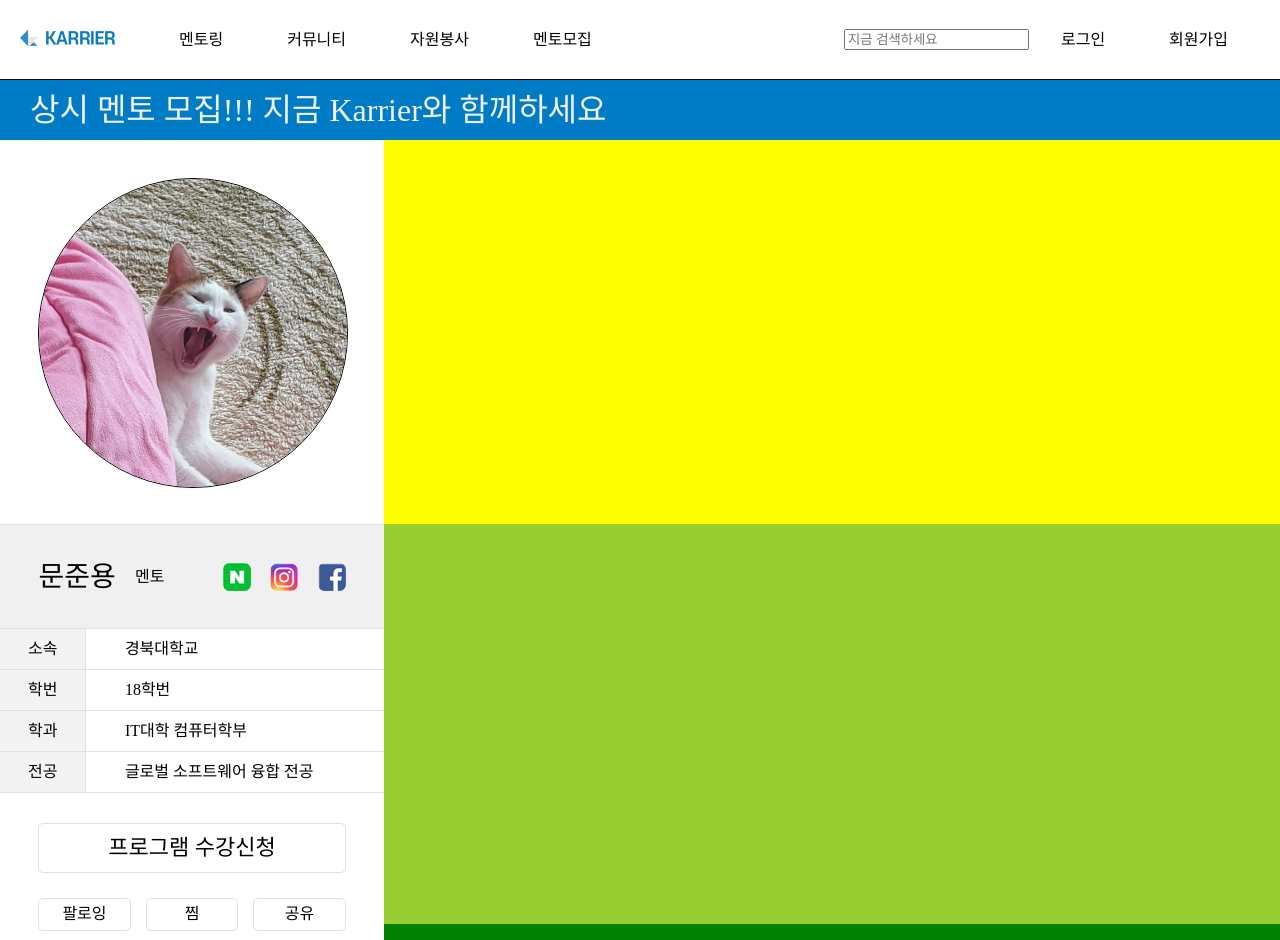
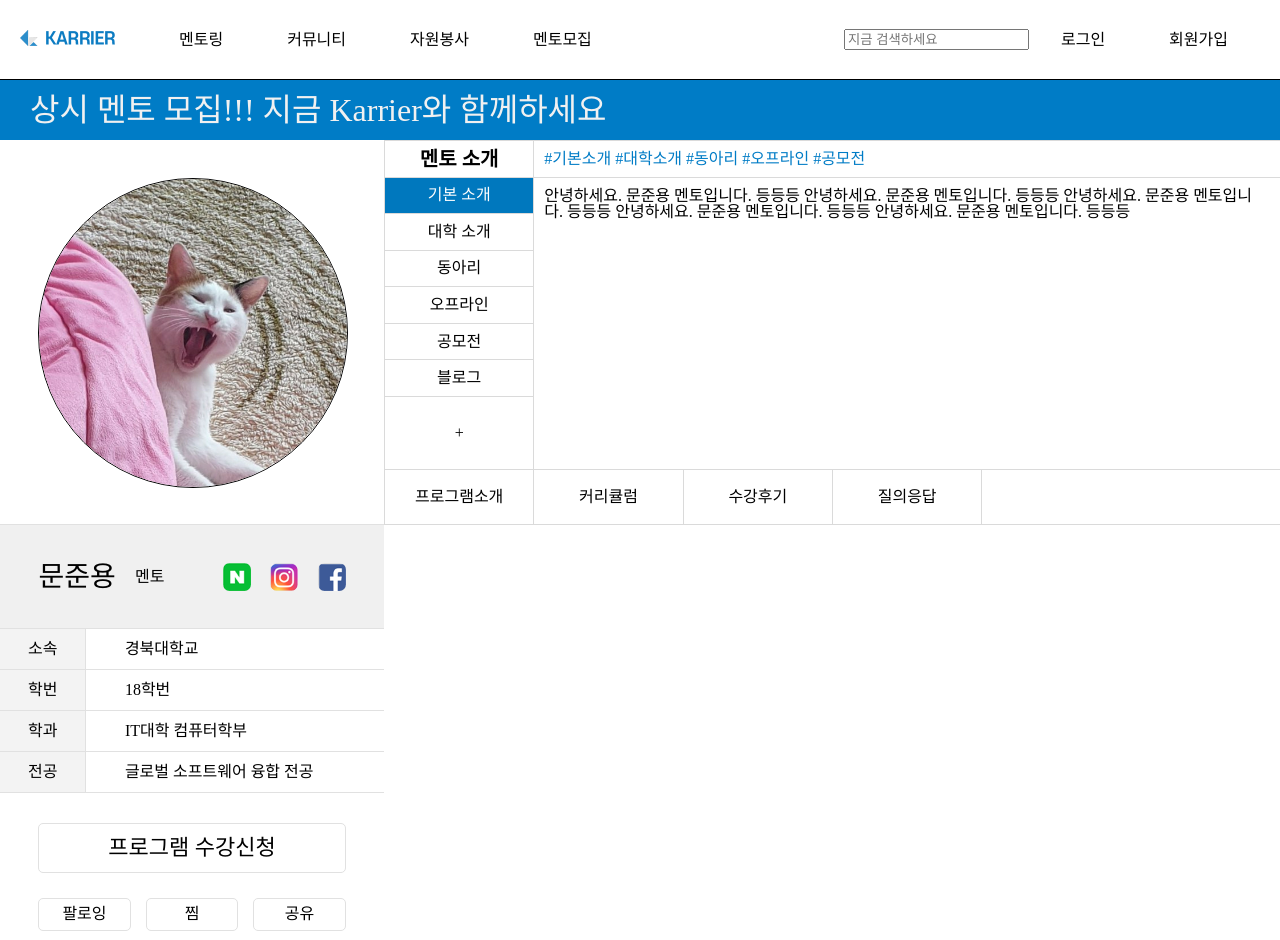
Before and after one commit to Karrier-Team/Karrier-Front, a React (Create React App) app: page /mentor/1 in a window 1280 px wide. Built offline with nearby package versions, Linux system fonts and the light colour scheme.

Commit message:
feat: add upper right side layout of mentor page - 1 (components: UpperMainGrid)

```diff
--- /dev/null
+++ b/src/components/Mentor/UpperMainGrid/index.jsx
@@ -0,0 +1,121 @@
+import React, { useState, useEffect, memo, useCallback } from "react";
+import styled from "styled-components";
+
+const Wrapper = styled.div`
+  width: 100%;
+  height: 100%;
+
+  display: grid;
+  grid-template-columns: repeat(6, 1fr);
+  grid-template-rows: repeat(9, 1fr) 1.5fr;
+  grid-auto-flow: column;
+
+  padding-top: 1px;
+  padding-left: 1px;
+
+  div {
+    border: 1px solid #dadada;
+    margin-top: -1px;
+    margin-left: -1px;
+  }
+
+  .left {
+    display: flex;
+    justify-content: center;
+    align-items: center;
+    grid-row: auto / span 1;
+
+    :first-child {
+      font-size: 20px;
+      font-weight: bold;
+    }
+
+    ~ .left:hover {
+      background-color: #0078be;
+      color: white;
+    }
+  }
+
+  .activatedLeft {
+    background-color: #0078be;
+    color: white;
+  }
+
+  .onemore {
+    grid-row: auto / span 2;
+  }
+
+  .sub-content {
+    grid-column: 2 / -1;
+    grid-row: 1 / 2;
+
+    display: flex;
+    justify-content: flex-start;
+    align-items: center;
+    padding-left: 10px;
+    color: #007cc6;
+  }
+
+  .main-content {
+    padding: 10px;
+    grid-column: 2 / -1;
+    grid-row: 2 / -2;
+  }
+
+  .footer {
+    display: flex;
+    justify-content: center;
+    align-items: center;
+    grid-row: auto / span 1;
+    grid-column: auto / span 1;
+    :last-child {
+      grid-column: 5 / -1;
+    }
+    :not(:last-child):hover {
+      background-color: #f0f0f0;
+    }
+  }
+`;
+
+function UpperMainGrid({ sub_content, main_content, mentorCarrierMenu, setMentorCarrierMenu }) {
+  const handleOnClick = useCallback((e) => {
+    setMentorCarrierMenu(e.target.getAttribute("value"));
+  }, []);
+  return (
+    <>
+      <Wrapper>
+        <div className="left">멘토 소개</div>
+        <div className={`left ${mentorCarrierMenu === "regular_info" ? "activatedLeft" : ""}`} value="regular_info" onClick={handleOnClick}>
+          기본 소개
+        </div>
+        <div className={`left ${mentorCarrierMenu === "university_info" ? "activatedLeft" : ""}`} value="university_info" onClick={handleOnClick}>
+          대학 소개
+        </div>
+        <div className={`left ${mentorCarrierMenu === "club_info" ? "activatedLeft" : ""}`} value="club_info" onClick={handleOnClick}>
+          동아리
+        </div>
+        <div className={`left ${mentorCarrierMenu === "offline_info" ? "activatedLeft" : ""}`} value="offline_info" onClick={handleOnClick}>
+          오프라인
+        </div>
+        <div className={`left ${mentorCarrierMenu === "competition_info" ? "activatedLeft" : ""}`} value="competition_info" onClick={handleOnClick}>
+          공모전
+        </div>
+        <div className={`left ${mentorCarrierMenu === "blog_info" ? "activatedLeft" : ""}`} value="blog_info" onClick={handleOnClick}>
+          블로그
+        </div>
+        <div className="left onemore">+</div>
+
+        <div className="sub-content">{sub_content}</div>
+        <div className="main-content">{main_content}</div>
+
+        <div className="footer">프로그램소개</div>
+        <div className="footer">커리큘럼</div>
+        <div className="footer">수강후기</div>
+        <div className="footer">질의응답</div>
+        <div className="footer"></div>
+      </Wrapper>
+    </>
+  );
+}
+
+export default memo(UpperMainGrid);
--- a/src/routes/MentorPage.jsx
+++ b/src/routes/MentorPage.jsx
@@ -1,12 +1,15 @@
-import React, { useEffect, memo } from "react";
+import React, { useEffect, useState, memo } from "react";
 import styled from "styled-components";
 
-// components
+// components - left-side
 import AdBar from "../components/Mentor/Adbar";
 import ProfileImg from "../components/Mentor/ProfileImg";
 import MentorContactSection from "../components/Mentor/MentorContactSection";
 import MentorInfoSection from "../components/Mentor/MentorInfoSection";
 import MentoringInfoSection from "../components/Mentor/MentoringInfoSection";
+
+// components - upper-right-side
+import UpperMainGrid from "../components/Mentor/UpperMainGrid";
 
 const Wrapper = styled.div`
   width: 100vw;
@@ -25,22 +28,43 @@ const LeftsideWrapper = styled.div`
 const MainWrapper = styled.div`
   width: 70%;
   height: 100%;
-  background-color: green;
 `;
 
 const UpperMainWrapper = styled.div`
   width: 100%;
   height: calc(100vw * 0.3);
-  background-color: yellow;
 `;
 
 const LowerMainWrapper = styled.div`
   width: 100%;
   height: 50%;
-  background-color: yellowgreen;
 `;
 
+const fetchedMentorData = {
+  hashtags: "#기본소개 #대학소개 #동아리 #오프라인 #공모전",
+  regular_info: "안녕하세요. 문준용 멘토입니다. 등등등 안녕하세요. 문준용 멘토입니다. 등등등 안녕하세요. 문준용 멘토입니다. 등등등 안녕하세요. 문준용 멘토입니다. 등등등 안녕하세요. 문준용 멘토입니다. 등등등",
+  university_info: "경북대학교는 최고에요",
+  club_info: "mic 해달 등등 잼게했어요",
+  offline_info: "오프라인 접오에요",
+  competition_info: "저는 수상내역도 하나없어요",
+  blog_info: "저는 블로그 주소도 없어요",
+};
+
 function MentorPage() {
+  const [mentorCarrierMenu, setMentorCarrierMenu] = useState("regular_info");
+  const [mentorCarrierContent, setMentorCarrierContent] = useState("");
+  const [mentorProgramMenu, setMentorProgramMenu] = useState(0);
+
+  //CONNECT:
+  useEffect(() => {
+    // 해당 멘토의 정보를 불러오는 부분 (axios)
+    // 해당 멘토의 정보를 setState해서 state로 저장!
+  }, []);
+
+  useEffect(() => {
+    setMentorCarrierContent(fetchedMentorData[mentorCarrierMenu]);
+  }, [mentorCarrierMenu]);
+
   return (
     <>
       <AdBar />
@@ -52,7 +76,9 @@ function MentorPage() {
           <MentoringInfoSection />
         </LeftsideWrapper>
         <MainWrapper>
-          <UpperMainWrapper></UpperMainWrapper>
+          <UpperMainWrapper>
+            <UpperMainGrid sub_content={fetchedMentorData["hashtags"]} main_content={mentorCarrierContent} mentorCarrierMenu={mentorCarrierMenu} setMentorCarrierMenu={setMentorCarrierMenu} />
+          </UpperMainWrapper>
           <LowerMainWrapper></LowerMainWrapper>
         </MainWrapper>
       </Wrapper>
```
